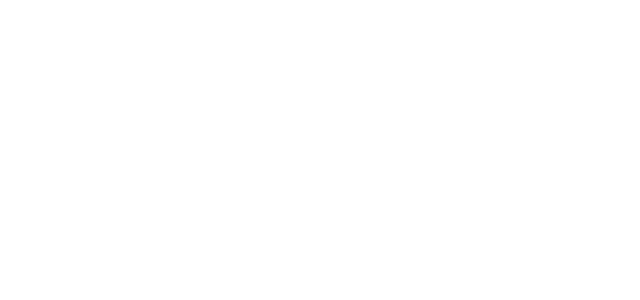
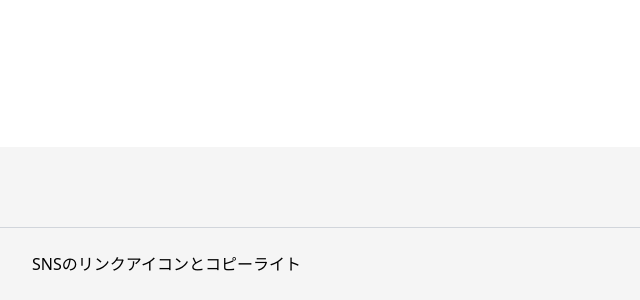
Before and after one commit to shou1027/tsMercari, a React (Vite) app: page / in a window 1280 px wide. Shown: the part 780-1080 px from the top of the page, without its empty margins (0-640 px from the left). Before the commit the page ends 927 px from the top, so only its background shows below. Built offline with nearby package versions, Linux system fonts and the light colour scheme.

Commit message:
ページフッタ追加

```diff
--- a/src/App.tsx
+++ b/src/App.tsx
@@ -1,6 +1,5 @@
 import { Categories } from './components';
-import { PageHeader } from './layouts';
-import { PageNavigation } from './layouts/PageNavigation';
+import { PageFooter, PageHeader, PageNavigation } from './layouts';
 
 export default function App() {
   return (
@@ -10,6 +9,7 @@
         <Categories />
       </div>
       <div className="min-h-screen"></div>
+      <PageFooter />
       <PageNavigation />
     </div>
   );
--- /dev/null
+++ b/src/layouts/PageFooter.tsx
@@ -0,0 +1,13 @@
+export const PageFooter = () => {
+  return (
+    <footer className="bg-neutral-100">
+      <div className="py-10">
+        <div className="space-y-8 px-5 lg:hidden"></div>
+        <div className="hidden gap-5 px-10 lg:flex"></div>
+      </div>
+      <div className="border-t border-secondary-border px-8 py-6">
+        SNSのリンクアイコンとコピーライト
+      </div>
+    </footer>
+  )
+}
--- a/src/layouts/index.ts
+++ b/src/layouts/index.ts
@@ -1,2 +1,3 @@
 export * from './PageHeader';
 export * from './PageNavigation';
+export * from './PageFooter';
```
